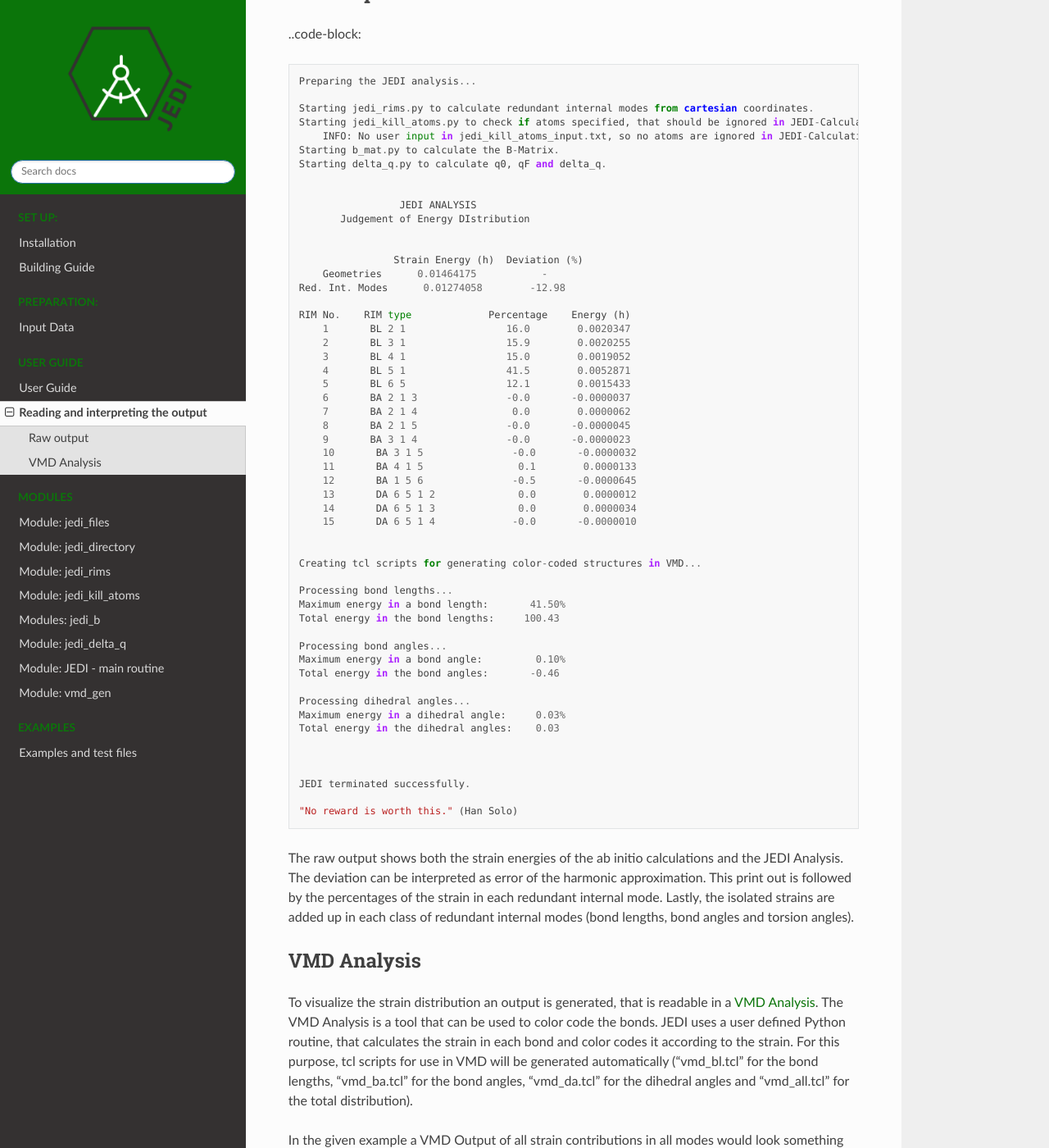
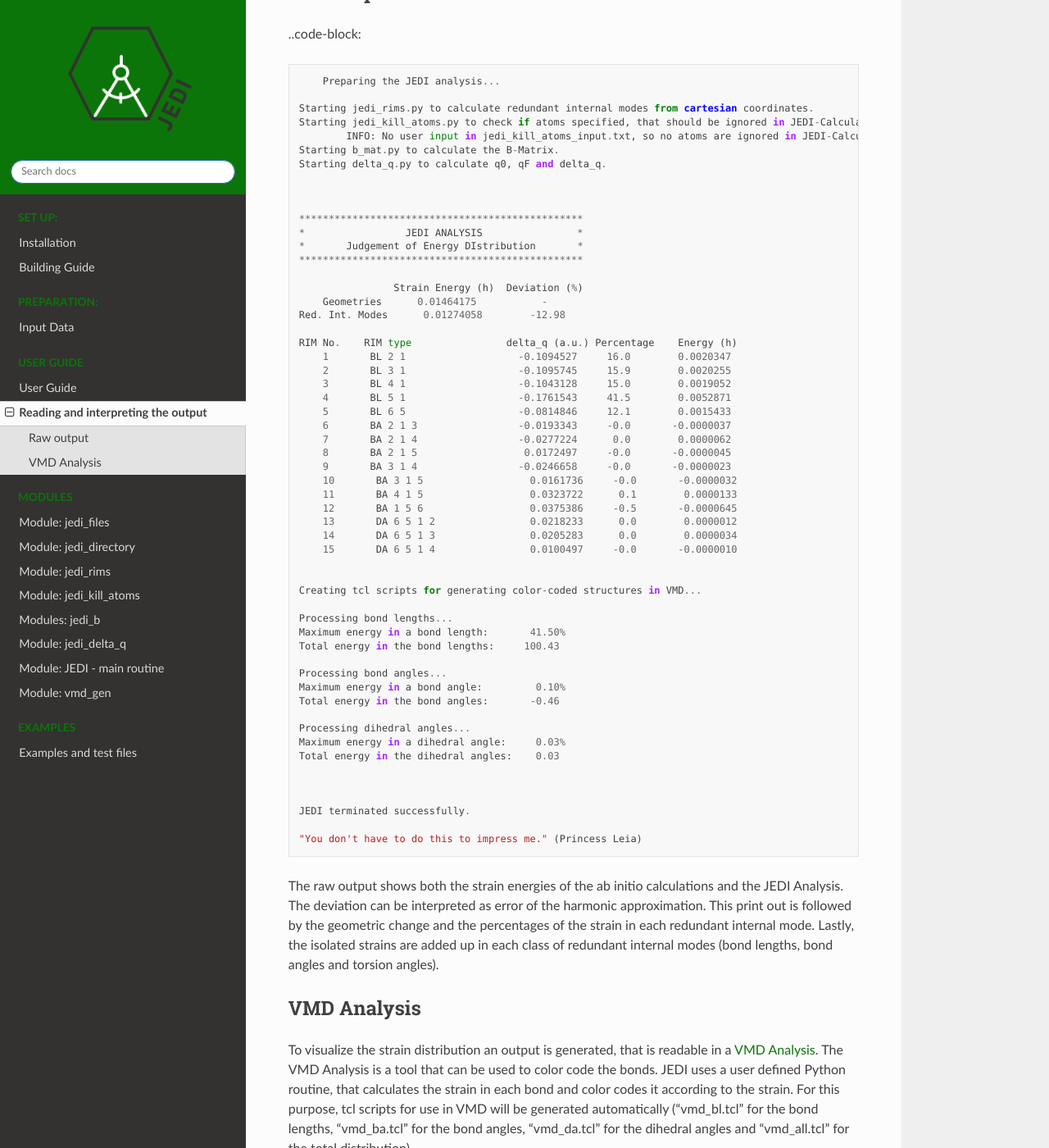
Before and after one commit to sannabenter/JEDI, a Sphinx documentation site: the page built from documentation/userguide/output.rst, in a window 1280 px wide and 1400 px high, scrolled down 258 px. Shown: the whole window at 82% size. Built offline with Sphinx 7.4.7 and the Read the Docs theme 2.0.0, drawn with Linux system fonts in a browser that asks for light colours.

Commit message:
Added delta_q printout to documentation.

```diff
--- a/documentation/userguide/output.rst
+++ b/documentation/userguide/output.rst
@@ -11,39 +11,41 @@ Raw output
 
 ..code-block::
 
-    Preparing the JEDI analysis...
+        Preparing the JEDI analysis...
 
     Starting jedi_rims.py to calculate redundant internal modes from cartesian coordinates.
     Starting jedi_kill_atoms.py to check if atoms specified, that should be ignored in JEDI-Calculation.
-        INFO: No user input in jedi_kill_atoms_input.txt, so no atoms are ignored in JEDI-Calculation.
+            INFO: No user input in jedi_kill_atoms_input.txt, so no atoms are ignored in JEDI-Calculation.
     Starting b_mat.py to calculate the B-Matrix.
     Starting delta_q.py to calculate q0, qF and delta_q.
 
 
-                     JEDI ANALYSIS
-           Judgement of Energy DIstribution
 
+    ************************************************
+    *                 JEDI ANALYSIS                *
+    *       Judgement of Energy DIstribution       *
+    ************************************************
 
                     Strain Energy (h)  Deviation (%)
         Geometries      0.01464175           -
     Red. Int. Modes      0.01274058        -12.98
 
-    RIM No.    RIM type             Percentage    Energy (h)
-        1       BL 2 1                 16.0        0.0020347
-        2       BL 3 1                 15.9        0.0020255
-        3       BL 4 1                 15.0        0.0019052
-        4       BL 5 1                 41.5        0.0052871
-        5       BL 6 5                 12.1        0.0015433
-        6       BA 2 1 3               -0.0       -0.0000037
-        7       BA 2 1 4                0.0        0.0000062
-        8       BA 2 1 5               -0.0       -0.0000045
-        9       BA 3 1 4               -0.0       -0.0000023
-        10       BA 3 1 5               -0.0       -0.0000032
-        11       BA 4 1 5                0.1        0.0000133
-        12       BA 1 5 6               -0.5       -0.0000645
-        13       DA 6 5 1 2              0.0        0.0000012
-        14       DA 6 5 1 3              0.0        0.0000034
-        15       DA 6 5 1 4             -0.0       -0.0000010
+    RIM No.    RIM type                delta_q (a.u.) Percentage    Energy (h)
+        1       BL 2 1                   -0.1094527     16.0        0.0020347
+        2       BL 3 1                   -0.1095745     15.9        0.0020255
+        3       BL 4 1                   -0.1043128     15.0        0.0019052
+        4       BL 5 1                   -0.1761543     41.5        0.0052871
+        5       BL 6 5                   -0.0814846     12.1        0.0015433
+        6       BA 2 1 3                 -0.0193343     -0.0       -0.0000037
+        7       BA 2 1 4                 -0.0277224      0.0        0.0000062
+        8       BA 2 1 5                  0.0172497     -0.0       -0.0000045
+        9       BA 3 1 4                 -0.0246658     -0.0       -0.0000023
+        10       BA 3 1 5                  0.0161736     -0.0       -0.0000032
+        11       BA 4 1 5                  0.0323722      0.1        0.0000133
+        12       BA 1 5 6                  0.0375386     -0.5       -0.0000645
+        13       DA 6 5 1 2                0.0218233      0.0        0.0000012
+        14       DA 6 5 1 3                0.0205283      0.0        0.0000034
+        15       DA 6 5 1 4                0.0100497     -0.0       -0.0000010
 
 
     Creating tcl scripts for generating color-coded structures in VMD...
@@ -64,10 +66,10 @@ Raw output
 
     JEDI terminated successfully.
 
-    "No reward is worth this." (Han Solo)
+    "You don't have to do this to impress me." (Princess Leia)
 
 The raw output shows both the strain energies of the ab initio calculations and the JEDI Analysis. The deviation can be
-interpreted as error of the harmonic approximation. This print out is followed by the percentages of the strain
+interpreted as error of the harmonic approximation. This print out is followed by the geometric change and the percentages of the strain
 in each redundant internal mode. Lastly, the isolated strains are added up in each class of redundant internal modes
 (bond lengths, bond angles and torsion angles).
 
```
Also changed, not shown: 8 other files.
